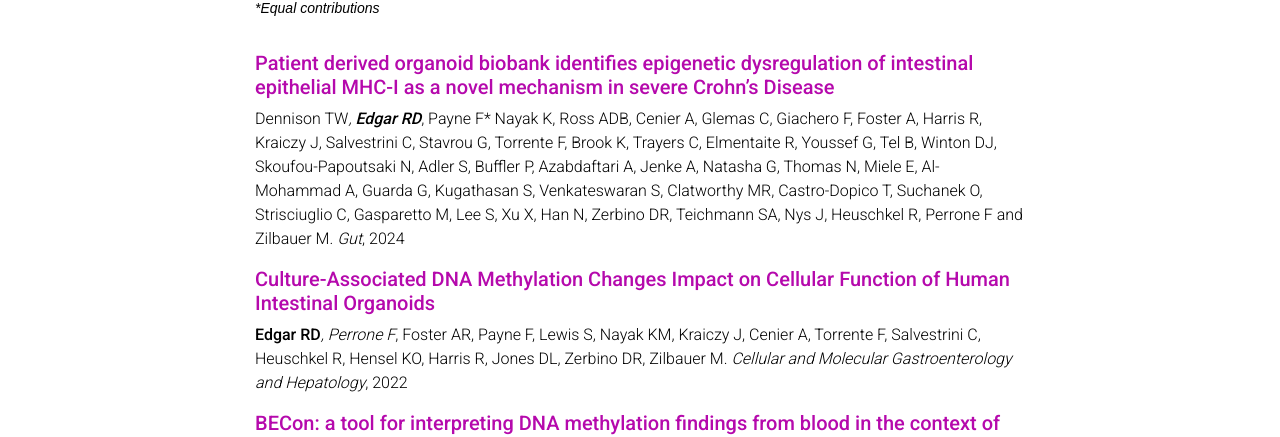
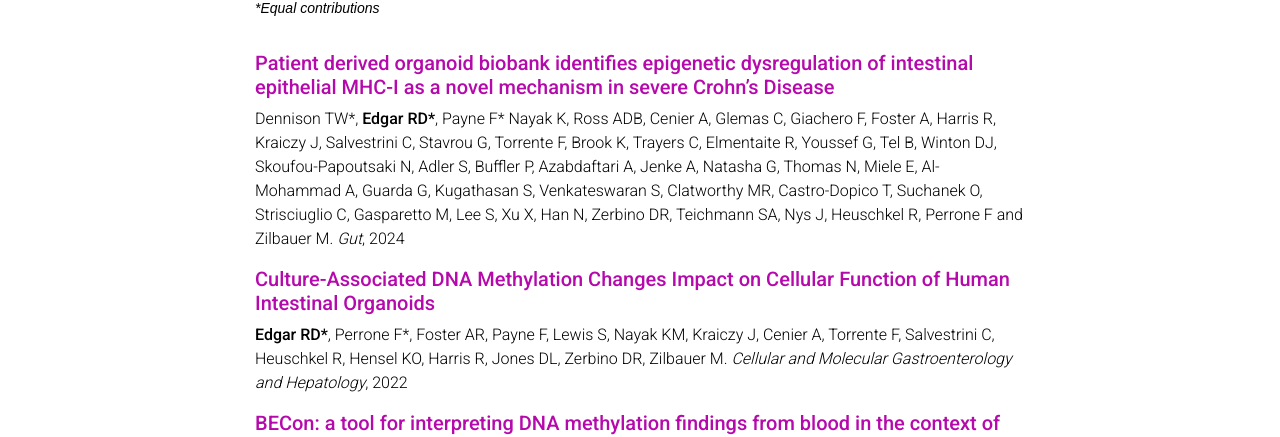
Before and after one commit to redgar598/racheledgar, a Jekyll site: the page built from _pages/publications.md, in a window 1280 px wide and 1092 px high. Shown: the part 251-688 px from the top of the window. Built offline with Jekyll 4.4.1, drawn with Linux system fonts in a browser that asks for light colours; comment, search, counter and statistics services are not loaded; a style sheet for code colours, icons or effects is not loaded.

```diff
--- a/_pages/publications.md
+++ b/_pages/publications.md
@@ -26,11 +26,11 @@ nav_order: 4
 
 
 ##### **[Patient derived organoid biobank identifies epigenetic dysregulation of intestinal epithelial MHC-I as a novel mechanism in severe Crohn’s Disease](https://gut.bmj.com/content/73/9/1464)**
-Dennison TW*, **Edgar RD***, Payne F* Nayak K, Ross ADB, Cenier A, Glemas C, Giachero F, Foster A, Harris R, Kraiczy J, Salvestrini C, Stavrou G, Torrente F, Brook K, Trayers C, Elmentaite R, Youssef G, Tel B, Winton DJ, Skoufou-Papoutsaki N, Adler S, Buffler P, Azabdaftari A, Jenke A, Natasha G, Thomas N, Miele E, Al-Mohammad A, Guarda G, Kugathasan S, Venkateswaran S, Clatworthy MR, Castro-Dopico T, Suchanek O, Strisciuglio C, Gasparetto M, Lee S, Xu X, Han N, Zerbino DR, Teichmann SA, Nys J, Heuschkel R, Perrone F and Zilbauer M.
+Dennison TW\*, **Edgar RD\***, Payne F\* Nayak K, Ross ADB, Cenier A, Glemas C, Giachero F, Foster A, Harris R, Kraiczy J, Salvestrini C, Stavrou G, Torrente F, Brook K, Trayers C, Elmentaite R, Youssef G, Tel B, Winton DJ, Skoufou-Papoutsaki N, Adler S, Buffler P, Azabdaftari A, Jenke A, Natasha G, Thomas N, Miele E, Al-Mohammad A, Guarda G, Kugathasan S, Venkateswaran S, Clatworthy MR, Castro-Dopico T, Suchanek O, Strisciuglio C, Gasparetto M, Lee S, Xu X, Han N, Zerbino DR, Teichmann SA, Nys J, Heuschkel R, Perrone F and Zilbauer M.
 *Gut*,  2024
 
 ##### **[Culture-Associated DNA Methylation Changes Impact on Cellular Function of Human Intestinal Organoids](https://www.cmghjournal.org/article/S2352-345X(22)00186-2/fulltext)**
-**Edgar RD***, Perrone F*, Foster AR, Payne F, Lewis S, Nayak KM, Kraiczy J, Cenier A, Torrente F, Salvestrini C, Heuschkel R, Hensel KO, Harris R, Jones DL, Zerbino DR, Zilbauer M.
+**Edgar RD\***, Perrone F\*, Foster AR, Payne F, Lewis S, Nayak KM, Kraiczy J, Cenier A, Torrente F, Salvestrini C, Heuschkel R, Hensel KO, Harris R, Jones DL, Zerbino DR, Zilbauer M.
 *Cellular and Molecular Gastroenterology and Hepatology*,  2022
 
 ##### **[BECon: a tool for interpreting DNA methylation findings from blood in the context of brain](https://www.nature.com/articles/tp201729)**
```
